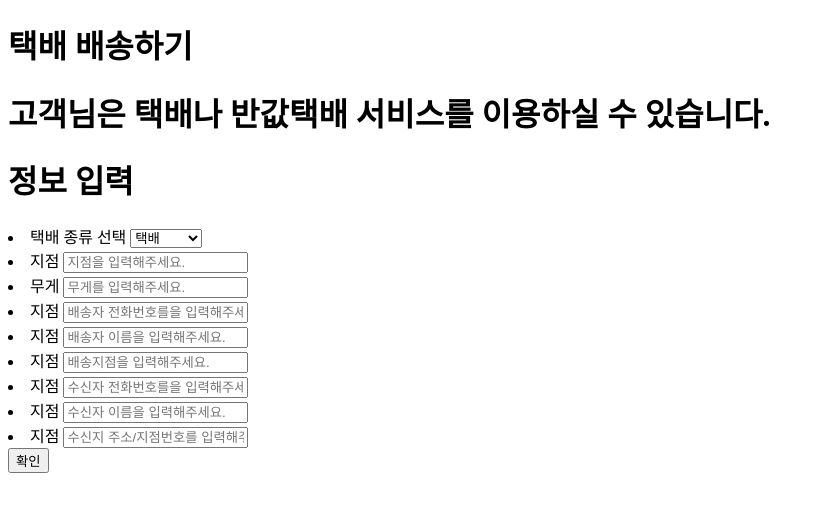
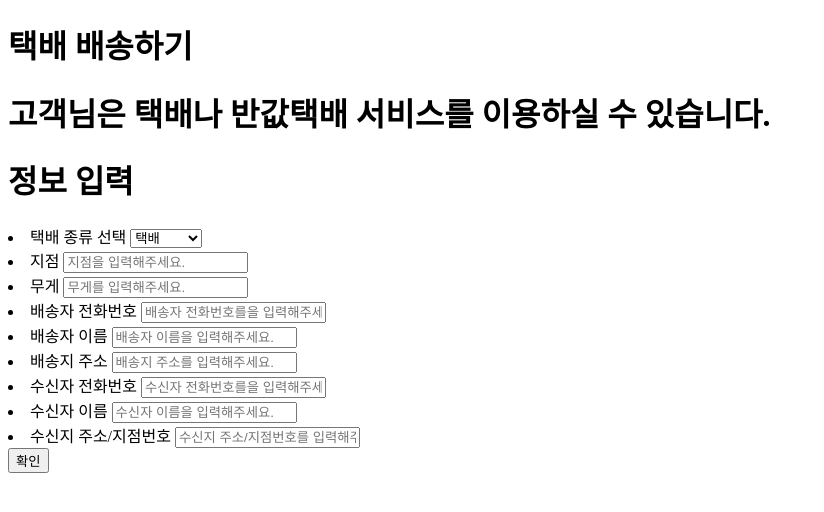
Before and after one commit to leedhfsd/Frontend, a Next.js app: page /parcel in a window 1280 px wide. Shown: the top 512 px of the page, without its empty margins (0-824 px from the left). Built offline with nearby package versions, Linux system fonts and the light colour scheme.

Commit message:
add parcel ui

```diff
--- a/pages/parcel.js
+++ b/pages/parcel.js
@@ -48,49 +48,49 @@ export default function ParcelService() {
       <div className="parcelFieldset">
         <h1>정보 입력</h1>
         <li>
-          <label for="user-name">택배 종류 선택 </label>
+          <label className="parcelLabel" for="package_type">택배 종류 선택 </label>
           <select id="package_type" onChange={onChange}>
             <option value="택배">택배</option>
             <option value="반값택배">반값택배</option>
           </select>
         </li>
         <li>
-          <label for="user-name">지점 </label>
+          <label className="parcelLabel" for="user-name">지점 </label>
           <input className="parcelInput" onChange={onChange} value={input.branch}
-            type="string" placeholder="지점을 입력해주세요." />
+            type="string" placeholder="지점을 입력해주세요."/>
         </li>
         <li>
-          <label for="user-name">무게 </label>
+          <label className="parcelLabel" for="user-name">무게 </label>
           <input className="parcelInput" onChange={onChange} value={input.weight}
             type="string" placeholder="무게를 입력해주세요." />
         </li>
         <li>
-          <label for="user-name">지점 </label>
+          <label className="parcelLabel" for="user-name">배송자 전화번호 </label>
           <input className="parcelInput" onChange={onChange} value={input.b_phone}
             type="string" placeholder="배송자 전화번호를을 입력해주세요." />
         </li>
         <li>
-          <label for="user-name">지점 </label>
+          <label className="parcelLabel" for="user-name">배송자 이름 </label>
           <input className="parcelInput" onChange={onChange} value={input.b_name}
             type="string" placeholder="배송자 이름을 입력해주세요." />
         </li>
         <li>
-          <label for="user-name">지점 </label>
+          <label className="parcelLabel" for="user-name">배송지 주소 </label>
           <input className="parcelInput" onChange={onChange} value={input.b_address}
-            type="string" placeholder="배송지점을 입력해주세요." />
+            type="string" placeholder="배송지 주소를 입력해주세요." />
         </li>
         <li>
-          <label for="user-name">지점 </label>
+          <label className="parcelLabel" for="user-name">수신자 전화번호 </label>
           <input className="parcelInput" onChange={onChange} value={input.s_phone}
             type="string" placeholder="수신자 전화번호를을 입력해주세요." />
         </li>
         <li>
-          <label for="user-name">지점 </label>
+          <label className="parcelLabel" for="user-name">수신자 이름 </label>
           <input className="parcelInput" onChange={onChange} value={input.s_name}
             type="string" placeholder="수신자 이름을 입력해주세요." />
         </li>
         <li>
-          <label for="user-name">지점 </label>
+          <label className="parcelLabel" for="user-name">수신지 주소/지점번호 </label>
           <input className="parcelInput" onChange={onChange} value={input.s_address}
             type="string" placeholder="수신지 주소/지점번호를 입력해주세요." />
         </li>
--- a/styles/globals.css
+++ b/styles/globals.css
@@ -7,6 +7,7 @@
     font-family: 'Noto Sans KR', sans-serif;
   }
 }
+
 @layer utilities {
   .scrollbar::-webkit-scrollbar {
     width: 15px;
@@ -33,22 +34,32 @@
 }
 
 .parcelbutton {
-  border:1px solid #ccc;
+  border: 1px solid #ccc;
   width: 10%;
   margin: 10px;
 }
 
 .parcelFieldset {
-  border:1px solid black;
+  border: 1px solid black;
   justify-content: center;
-  width: 60%;
+  width: 70%;
   margin: 0 auto;
   padding: 30px;
-  font-weight:bold;
+  font-weight: bold;
 }
 
 .parcelInput {
-  border:1px solid #ccc;
+  justify-content: right;
+  float: right;
+  border: 1px solid #ccc;
   width: 70%;
   margin: 10px;
 }
+
+.parcelLabel {
+  line-height: 50px;
+}
+
+.parcelLi {
+  margin: 10px;
+}
```
